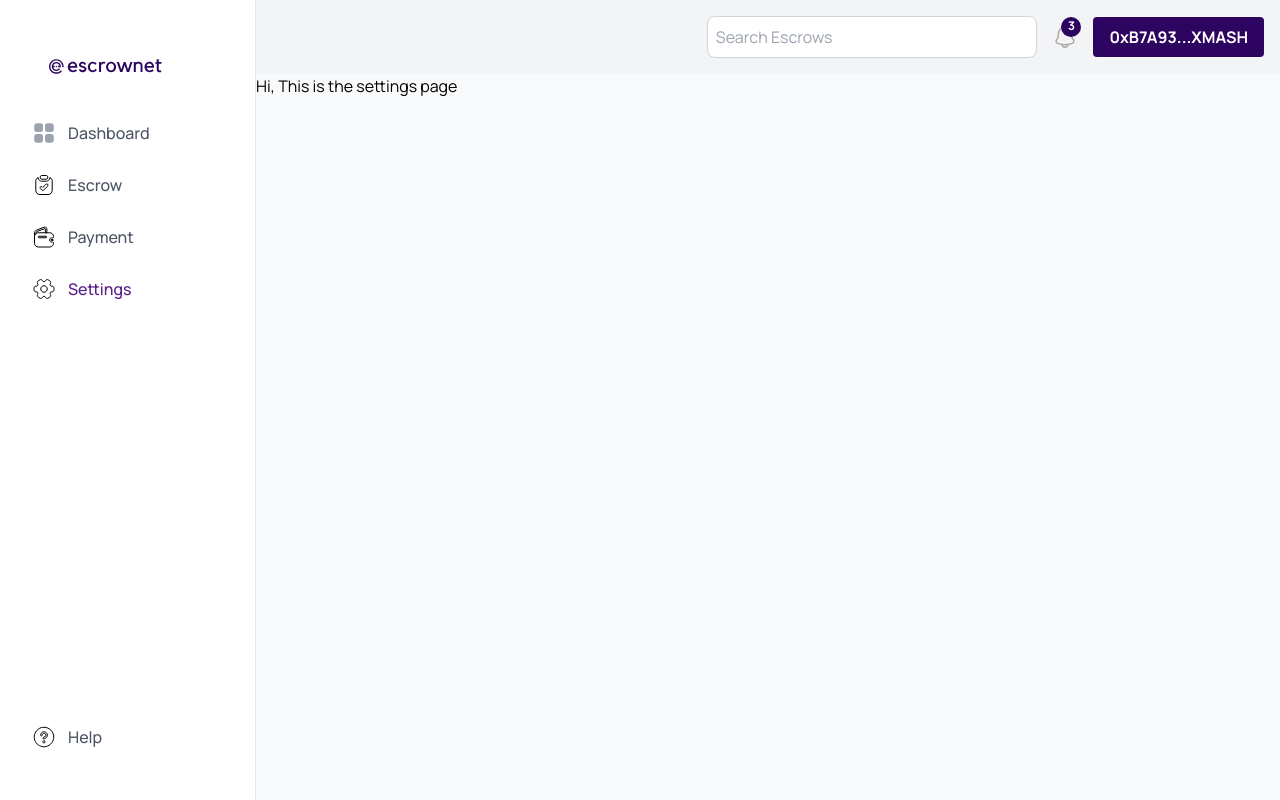
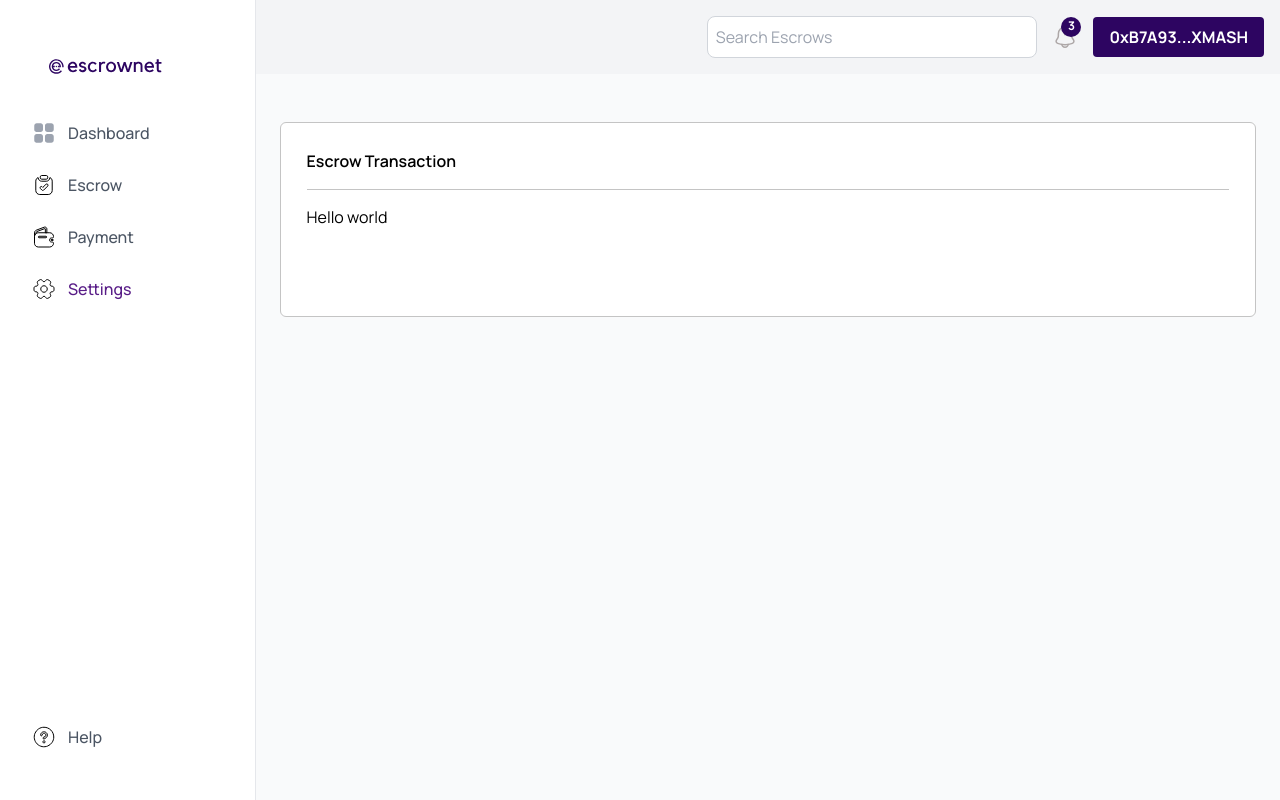
Before and after one commit to EscrowNet/escrownet-dapp, a Next.js app: page /settings in a window 1280 px wide. Built offline with nearby package versions, Linux system fonts and the light colour scheme.

Commit message:
mod: settings page layout done

```diff
--- a/app/(dashboard)/settings/page.tsx
+++ b/app/(dashboard)/settings/page.tsx
@@ -1,11 +1,17 @@
+import DashboardContentContainer from "@/components/DashboardContentContainer";
 import React from "react";
 
 const page = () => {
-    return (
-        <div>
-            <h3>Hi, This is the settings page</h3>
-        </div>
-    );
+  return (
+    <div className="p-6 w-full h-full">
+      <DashboardContentContainer
+        title="Escrow Transaction"
+        className="w-full min-h-[195px] mt-[1.5rem]"
+      >
+        <h3>Hello world</h3>
+      </DashboardContentContainer>
+    </div>
+  );
 };
 
 export default page;
```
